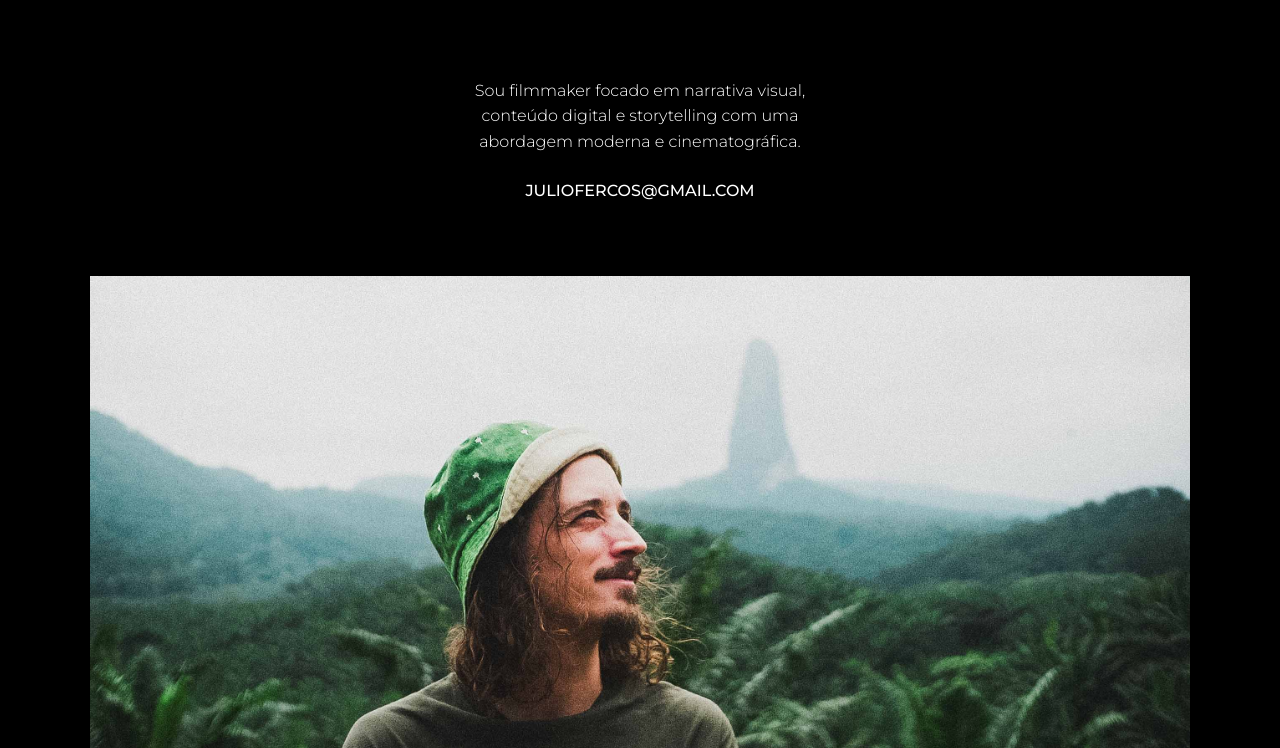
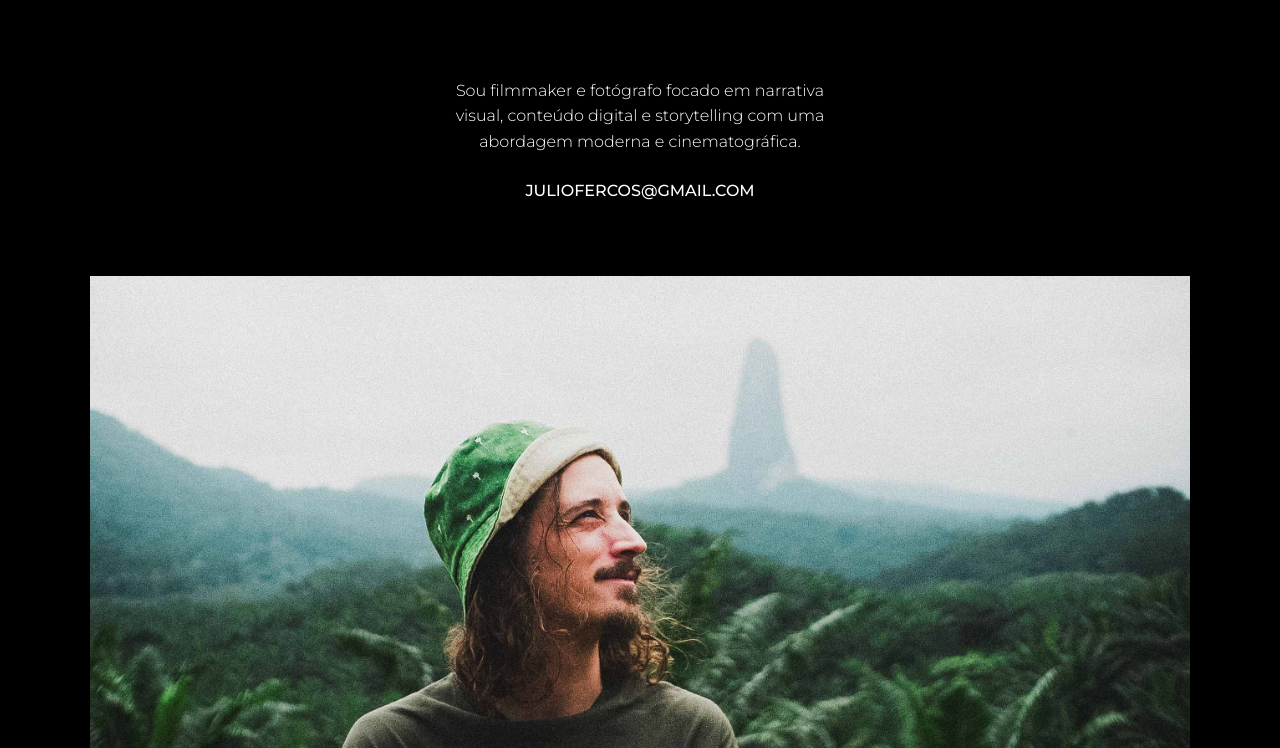
Before and after one commit to juliofercos/juliofercos.github.io, a plain HTML site: page contacto.html in a window 1280 px wide. Shown: the part 52-800 px from the top of the page. Drawn offline with Linux system fonts and the light colour scheme.

Commit message:
Update contacto.html

```diff
--- a/contacto.html
+++ b/contacto.html
@@ -267,7 +267,7 @@
 
     <div class="contact-text">
       <p>
-        Sou filmmaker focado em narrativa visual, conteúdo digital e storytelling
+        Sou filmmaker e fotógrafo focado em narrativa visual, conteúdo digital e storytelling
         com uma abordagem moderna e cinematográfica.
       </p>
       <p>
```
